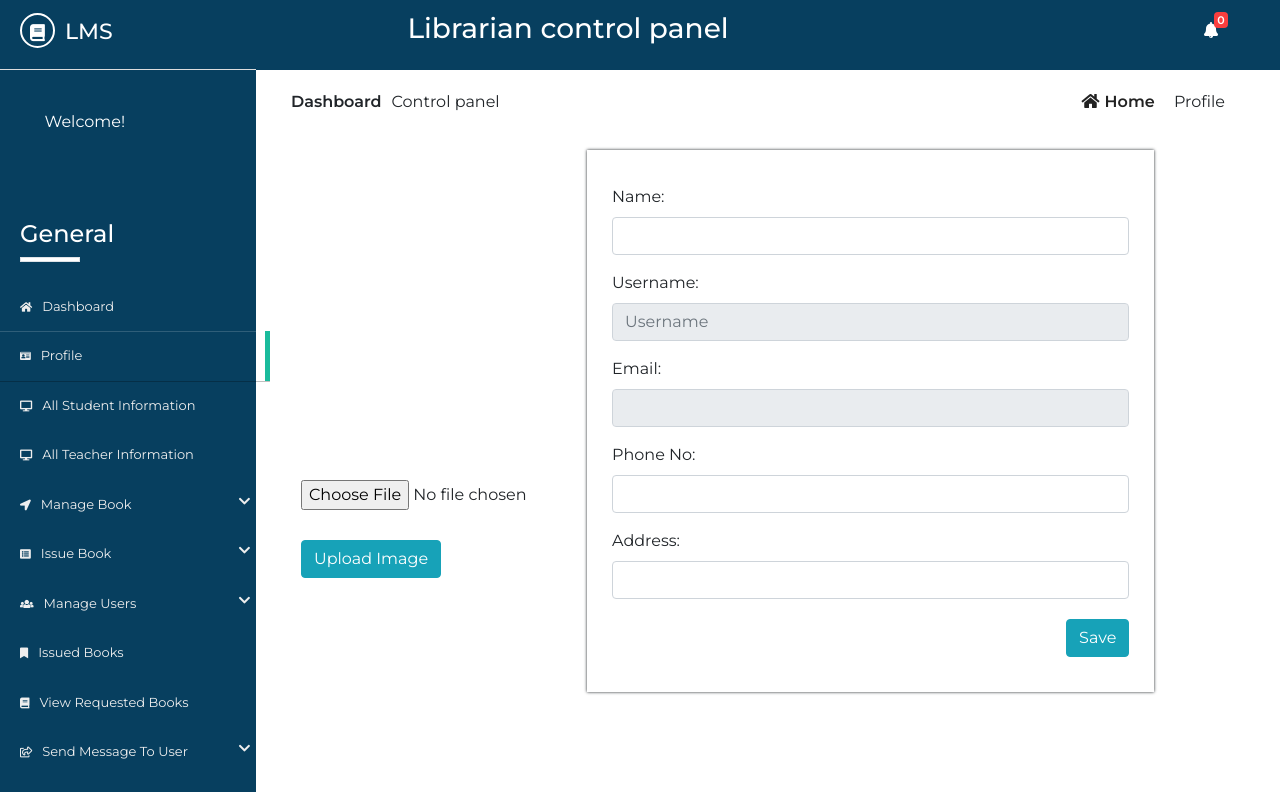
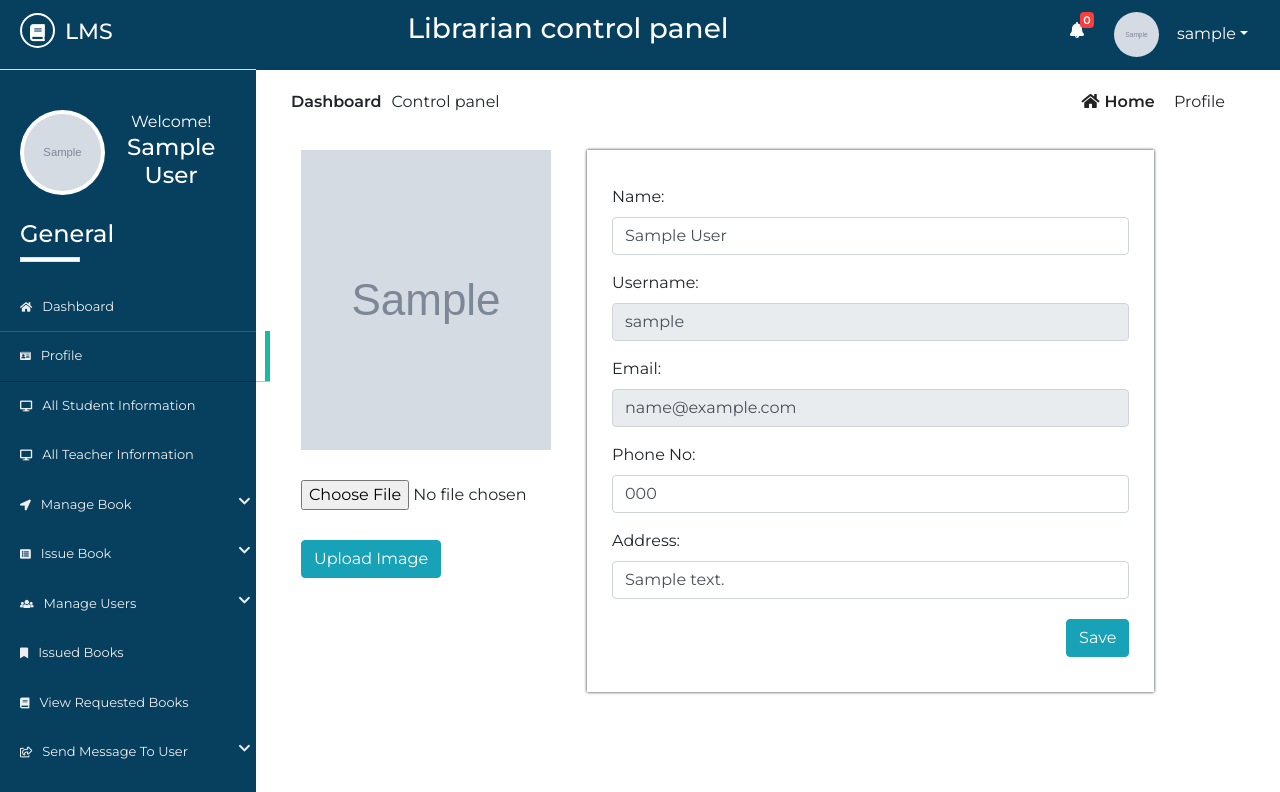
Before and after one commit to Shyrell06/PHP-Library, a PHP site: page /lms/profile.php in a window 1280 px wide. Shown: the top 792 px of the page. Run offline with PHP 8.4, Linux system fonts and the light colour scheme; the visitor is signed in with stand-in values (Sample User, id 1); data comes from the database, SQL or seed files in the repository; tables that the repository leaves empty or names only in its code hold one stand-in row (values such as "Sample post"); grey boxes marked "Sample" are stand-in pictures; data that the repository does not hold is empty.

Commit message:
fix db for users

```diff
--- a/Source/librarian/inc/header.php
+++ b/Source/librarian/inc/header.php
@@ -27,7 +27,7 @@
 				<div class="profile">
 					<div class="profile-pic">
                         <?php
-                            $res = mysqli_query($link, "select * from lib_registration where username='".$_SESSION['username']."'");
+                            $res = mysqli_query($link, "select * from users where username='".$_SESSION['username']."'");
                             while ($row = mysqli_fetch_array($res)){
                                 ?><img src="<?php echo $row["photo"]; ?> " height="" width="" alt="something wrong" class="rounded-circle"></a> <?php
                             }
@@ -37,7 +37,7 @@
 						<span>Welcome!</span>
 						<h2>
               <?php
-                $res = mysqli_query($link, "select * from lib_registration where username='".$_SESSION['username']."'");
+                $res = mysqli_query($link, "select * from users where username='".$_SESSION['username']."'");
                 while ($row = mysqli_fetch_array($res)){
                   $name  =  $row["name"];
                   echo $name;
@@ -116,7 +116,7 @@
                             </li>
 							<li class="dropdown">
                                 <?php
-                                     $res = mysqli_query($link, "select * from lib_registration where username='".$_SESSION['username']."'");
+                                     $res = mysqli_query($link, "select * from users where username='".$_SESSION['username']."'");
                                      while ($row = mysqli_fetch_array($res)){
                                          ?><a href="" class="dropdown-toggle" data-toggle="dropdown"><img src="<?php echo $row["photo"]; ?>" alt=""><span><?php echo $_SESSION["username"]; ?></span></a> <?php
                                      }
@@ -124,7 +124,7 @@
 								<ul class="dropdown-menu">
 									<li class="user-header text-center">
 										<?php
-                                        $res = mysqli_query($link, "select * from lib_registration where username='".$_SESSION['username']."'");
+                                        $res = mysqli_query($link, "select * from users where username='".$_SESSION['username']."'");
                                         while ($row = mysqli_fetch_array($res)){
                                             ?><img src="<?php echo $row["photo"]; ?>" alt=""> <?php
                                         }
--- a/Source/librarian/index.php
+++ b/Source/librarian/index.php
@@ -53,9 +53,10 @@
                     </form>
                 </div>
                 <?php
+
                 if (isset($_POST["login"])) {
                     $count=0;
-                    $res= mysqli_query($link, "select * from lib_registration where username='$_POST[username]' && password= '$_POST[password]' ");
+                    $res= mysqli_query($link, "select * from users where username='$_POST[username]' && password=md5('$_POST[password]')");
                     $count = mysqli_num_rows($res);
                     if ($count==0) {
                         ?>
--- a/Source/librarian/logout.php
+++ b/Source/librarian/logout.php
@@ -4,5 +4,5 @@
 
  ?>
  <script type="text/javascript">
- 	window.location="login.php";
+ 	window.location="index.php";
  </script>
--- a/Source/librarian/profile.php
+++ b/Source/librarian/profile.php
@@ -33,7 +33,7 @@
 						<div class="col-md-3">
 							<div class="photo">
 								<?php
-                                    $res = mysqli_query($link, "select * from lib_registration where username='".$_SESSION['username']."'");
+                                    $res = mysqli_query($link, "select * from users where username='".$_SESSION['username']."'");
                                     while ($row = mysqli_fetch_array($res)){
                                         ?><img src="<?php echo $row["photo"]; ?> " height="" width="" alt="something wrong"></a> <?php
                                     }
@@ -54,7 +54,7 @@
                                     $newfilename = round(microtime(true)) . '.' . end($temp);
                                     $imagepath="upload/".$newfilename;
                                     move_uploaded_file($_FILES["image"]["tmp_name"],$imagepath);
-                                    mysqli_query($link, "update lib_registration set photo='".$imagepath."' where username='".$_SESSION['username']."'");
+                                    mysqli_query($link, "update users set photo='".$imagepath."' where username='".$_SESSION['username']."'");
 
                                     ?>
                                         <script type="text/javascript">
@@ -67,7 +67,7 @@
 						<div class="col-md-7 ml-30">
 							<div class="details">
 								<?php
-                                   $res5 = mysqli_query($link, "select * from lib_registration where username='$_SESSION[username]' ");
+                                   $res5 = mysqli_query($link, "select * from users where username='$_SESSION[username]' ");
                                    while($row5 = mysqli_fetch_array($res5)){
                                        $name      = $row5['name'];
                                        $username  = $row5['username'];
@@ -107,7 +107,7 @@
 			                </div>
                             <?php
                                if (isset($_POST["update"])){
-                                   mysqli_query($link, "update lib_registration set
+                                   mysqli_query($link, "update users set
                                    name='$_POST[name]',
                                    phone='$_POST[phone]',
                                    address='$_POST[address]'
```
Also changed, not shown: project.sql (indentation only).
